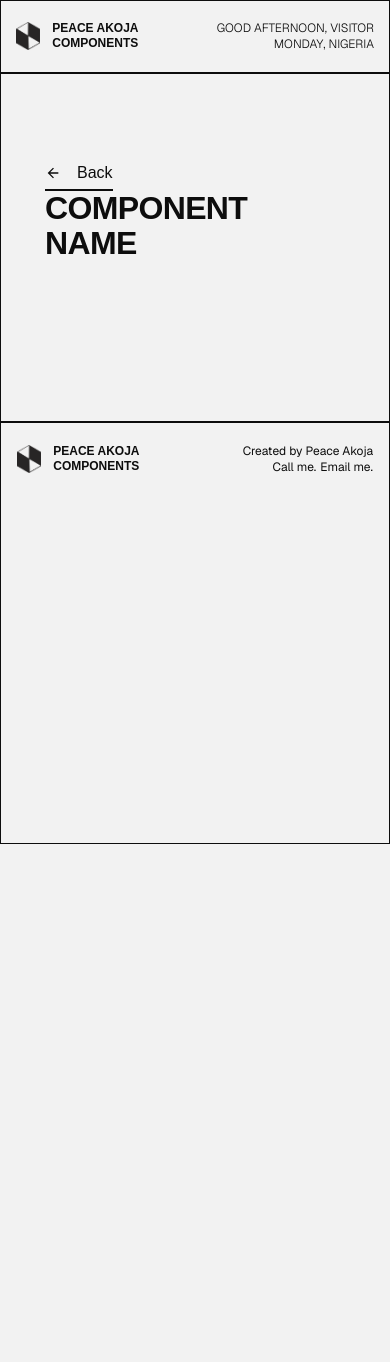
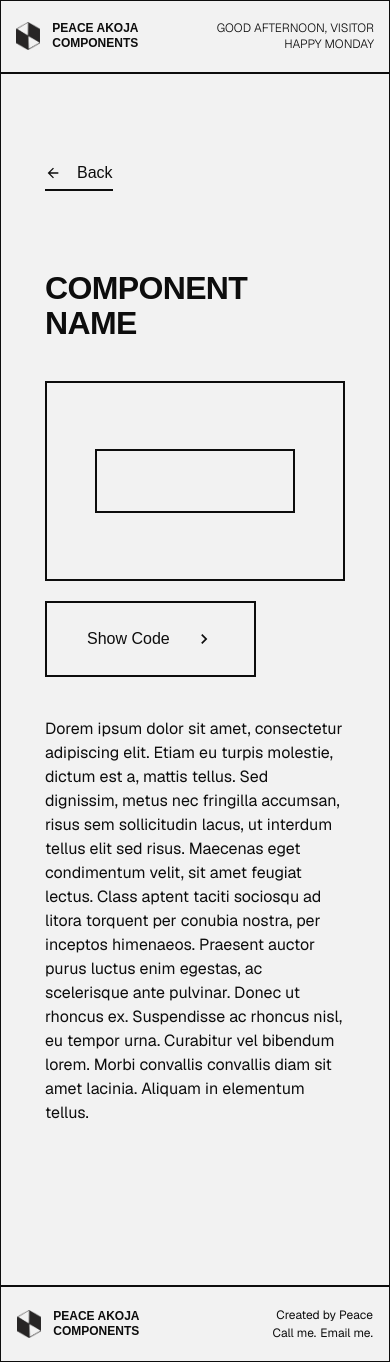
Before and after one commit to BluTargaryan/peace-akoja-components, a Next.js app: page /1 in a window 390 px wide. Before the commit the page ends 844 px from the top, so only its background shows below. Built offline with nearby package versions, Linux system fonts and the light colour scheme; no server answers; a web font is replaced by a local one.

Commit message:
feat: component detail page

```diff
--- a/app/[componentId]/page.tsx
+++ b/app/[componentId]/page.tsx
@@ -1,19 +1,35 @@
 import Button from "../components/atoms/Button";
 import { MdOutlineArrowBack } from "react-icons/md";
+import CodeToggle from "../components/atoms/CodeToggle";
 
 export default function ComponentDetailPage() {
   return (
     <main>
-        <div className="ourMaxWidth mb-24">
+        <div className="ourMaxWidth mb-20">
       <Button content={<><MdOutlineArrowBack className="text-text group-hover:text-accent transition-all duration-300" /> <span>Back</span></>}
       className="pb-1 border-2 border-t-0 border-l-0 border-r-0 gap-4
       hover:text-accent hover:border-accent hover:bg-transparent  group
       " />
 </div>
 
-<h1 className="mb-20 ourMaxWidth">
+<h1 className="mb-10 ourMaxWidth">
 Component Name
 </h1>
+
+<div className="ourMaxWidth flex flex-col gap-5">
+
+<div className="w-full h-50 flex items-center justify-center border-2 border-text ">
+<div className='w-50 h-16 border-2 border-text'/>
+</div>
+
+<CodeToggle />
+
+<p>
+Dorem ipsum dolor sit amet, consectetur adipiscing elit. Etiam eu turpis molestie, dictum est a, mattis tellus. Sed dignissim, metus nec fringilla accumsan, risus sem sollicitudin lacus, ut interdum tellus elit sed risus. Maecenas eget condimentum velit, sit amet feugiat lectus. Class aptent taciti sociosqu ad litora torquent per conubia nostra, per inceptos himenaeos. Praesent auctor purus luctus enim egestas, ac scelerisque ante pulvinar. Donec ut rhoncus ex. Suspendisse ac rhoncus nisl, eu tempor urna. Curabitur vel bibendum lorem. Morbi convallis convallis diam sit amet lacinia. Aliquam in elementum tellus.
+
+</p>
+
+</div>
     </main>
   );
 }
--- a/app/components/atoms/Button.tsx
+++ b/app/components/atoms/Button.tsx
@@ -1,10 +1,22 @@
 import React from 'react'
 import { twMerge } from 'tailwind-merge'
 
-const Button = ({content, className}: {content: React.ReactNode, className?: string}) => {
+const Button = ({
+  content,
+  className,
+  onClick,
+}: {
+  content: React.ReactNode
+  className?: string
+  onClick?: () => void
+}) => {
   return (
-    <button className={twMerge(`border-2 border-text flex w-fit items-center justify-center gap-6
-    bg-background hover:bg-accent transition-all duration-300`, className)}>
+    <button
+      type="button"
+      onClick={onClick}
+      className={twMerge(`border-2 border-text flex w-fit items-center justify-center gap-6
+    bg-background hover:bg-accent transition-all duration-300`, className)}
+    >
             {content}
     </button>
   )
--- /dev/null
+++ b/app/components/atoms/CodeModule.tsx
@@ -0,0 +1,40 @@
+"use client"
+
+import React, { useState } from 'react'
+import Button from './Button'
+import { MdOutlineContentCopy } from 'react-icons/md'
+
+const CodeModule = () => {
+  const [copied, setCopied] = useState(false)
+  const codeSnippet = `
+function greet(name) {
+  return "Hello, " + name + "!";
+}
+
+console.log(greet("World")); // Hello, World!
+`
+
+  const handleCopy = async () => {
+    await navigator.clipboard.writeText(codeSnippet)
+    setCopied(true)
+    setTimeout(() => setCopied(false), 1500)
+  }
+
+  return (
+    <div className='flex flex-col'>
+    <div className='w-full h-100 p-10 bg-text text-background overflow-y-scroll'>
+        <pre className='w-full text-wrap'>
+{codeSnippet}
+        </pre>
+
+    </div>
+    <Button
+    content={ <><span>{copied ? "Copied!" : "Copy to clipboard"}</span><MdOutlineContentCopy /></>}
+    className='px-10 py-6'
+    onClick={handleCopy}
+    />
+    </div>
+  )
+}
+
+export default CodeModule
--- /dev/null
+++ b/app/components/atoms/CodeToggle.tsx
@@ -0,0 +1,37 @@
+"use client";
+
+import { useState } from "react";
+import { MdKeyboardArrowRight } from "react-icons/md";
+import Button from "./Button";
+import CodeModule from "./CodeModule";
+
+const CodeToggle = () => {
+  const [showCode, setShowCode] = useState(false);
+
+  return (
+    <>
+      <Button
+        content={
+          <>
+            <span>Show Code</span>
+            <MdKeyboardArrowRight
+              className={`transition-transform duration-300 text-xl ${
+                showCode ? "rotate-90" : ""
+              }`}
+            />
+          </>
+        }
+        className="px-10 py-6"
+        onClick={() => setShowCode((prev) => !prev)}
+      />
+
+      <div
+        className={`${showCode ? "h-auto" : "h-0"} overflow-hidden transition-all duration-300`}
+      >
+        <CodeModule />
+      </div>
+    </>
+  );
+};
+
+export default CodeToggle;
--- a/app/components/atoms/greetingModule.tsx
+++ b/app/components/atoms/greetingModule.tsx
@@ -35,7 +35,6 @@ const GreetingModule = () => {
   const [day, setDay] = useState('Monday')
   const [fullTimeText, setFullTimeText] = useState('')
   const [fullDateText, setFullDateText] = useState('')
-  const [location, setLocation] = useState('Nigeria')
 
   const [showFullTime, setShowFullTime] = useState(false)
   const [showFullDate, setShowFullDate] = useState(false)
@@ -55,27 +54,6 @@ const GreetingModule = () => {
     const month = now.toLocaleDateString('en-US', { month: 'long' })
     const year = now.getFullYear()
     setFullDateText(`${ordinalDay} ${month} ${year}`)
-
-    if (navigator.geolocation) {
-      navigator.geolocation.getCurrentPosition(
-        async (pos) => {
-          try {
-            const res = await fetch(
-              `https://api.bigdatacloud.net/data/reverse-geocode-client?latitude=${pos.coords.latitude}&longitude=${pos.coords.longitude}&localityLanguage=en`
-            )
-            const data = await res.json()
-            setLocation(data.countryName || 'World')
-          } catch {
-            // fallback: keep default
-          }
-        },
-        () => {
-          const tz = Intl.DateTimeFormat().resolvedOptions().timeZone
-          const country = tz.split('/')[1]?.replace(/_/g, ' ') ?? 'World'
-          setLocation(country)
-        }
-      )
-    }
   }, [])
 
   return (
@@ -90,7 +68,7 @@ const GreetingModule = () => {
         className='text-text hover:text-accent transition-all duration-300'
         onClick={() => setShowFullDate((prev) => !prev)}
       >
-        {showFullDate ? (displayedDate || '…') : day}, {location}
+        {showFullDate ? (displayedDate || '…') : `Happy ${day}`}
       </span>
     </div>
   )
--- a/app/components/sections/Footer.tsx
+++ b/app/components/sections/Footer.tsx
@@ -11,11 +11,11 @@ const Footer = () => {
                 <span className='w-28 text-wrap text-xs uppercase font-semibold font-funnel-display leading-tight'>Peace Akoja Components</span>
                 </Link>
 
-                <div className='flex flex-col text-right items-end'>
-                    <a href="https://peaceakoja-portfolio-v2.vercel.app/" target='_blank' className='text-xs text-text'>Created by Peace Akoja</a>
-                    <span className='text-xs text-text flex gap-1'>
-                    <a href="tel:+2348134920950" className='text-xs text-text'>Call me.</a>
-                    <a href="mailto:peaceakoja00@gmail.com" className='text-xs text-text'>Email me.</a>
+                <div className='flex flex-col text-right items-end text-xs gap-0.5'>
+                    <a href="https://peaceakoja-portfolio-v2.vercel.app/" target='_blank' className='text-text hover:text-accent transition-all duration-300'>Created by Peace</a>
+                    <span className='text-text flex gap-1'>
+                    <a href="tel:+2348134920950" className='text-text hover:text-accent transition-all duration-300'>Call me.</a>
+                    <a href="mailto:peaceakoja00@gmail.com" className='text-text hover:text-accent transition-all duration-300'>Email me.</a>
                     </span>
                 </div>
     </footer>
--- a/app/globals.css
+++ b/app/globals.css
@@ -73,6 +73,10 @@ body {
   button, a{
     cursor: pointer;
   }
+
+  p{
+    font-size: 16px;
+  }
 }
 
 /* Functional text (captions, nav, links) */
@@ -84,7 +88,7 @@ body {
 .ourMaxWidth {
   max-width: 300px;
   width: 100%;
-  margin: 0 auto;
+  margin-inline: auto;
 }
 
 /* --- Default (≥ 744px) typography --- */
@@ -113,6 +117,7 @@ body {
     h2 { font-size: 48px; }
     h3 { font-size: 32px; }
     h4 { font-size: 24px; }
+    p{ font-size: 24px; }
   }
 
   .text-func {
```
